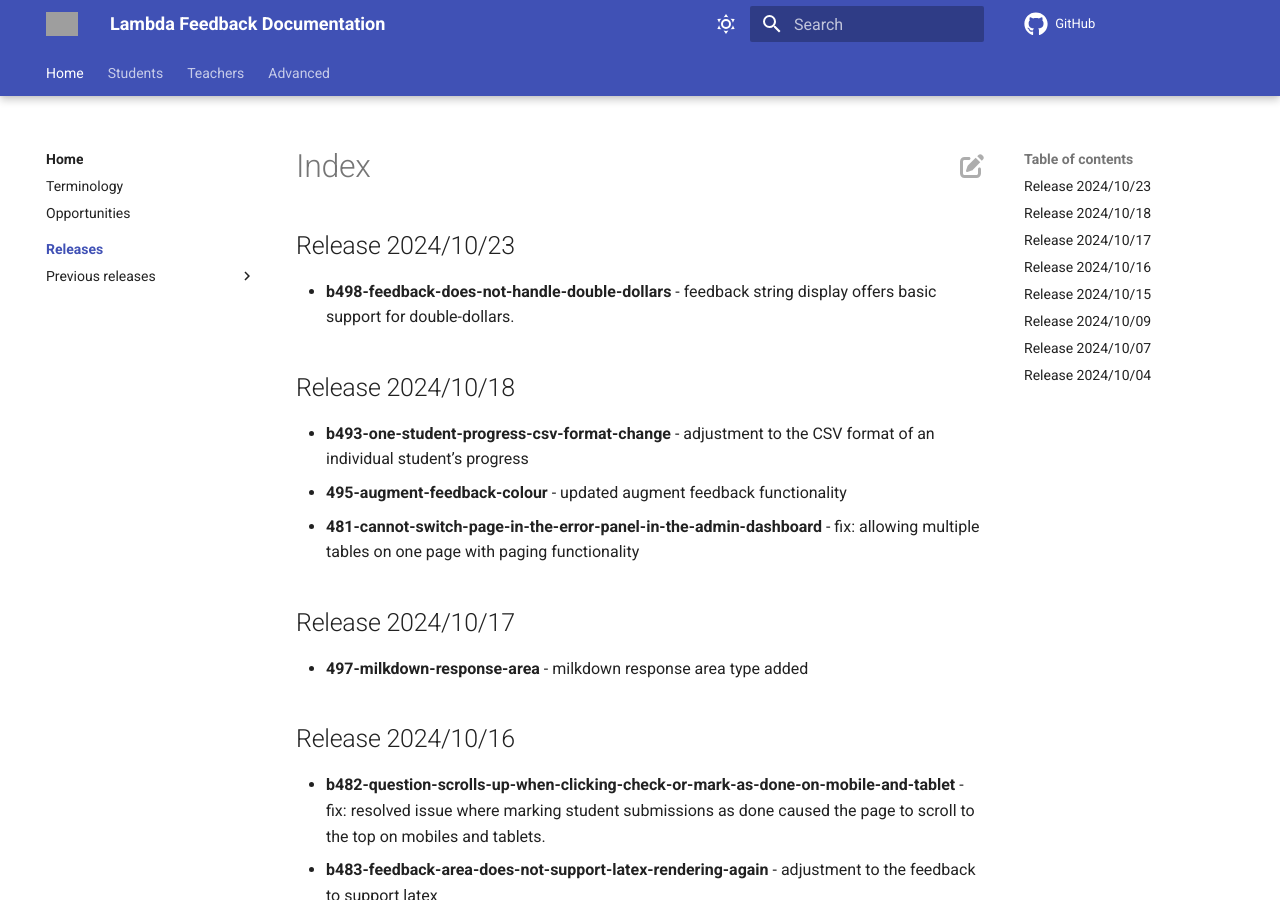
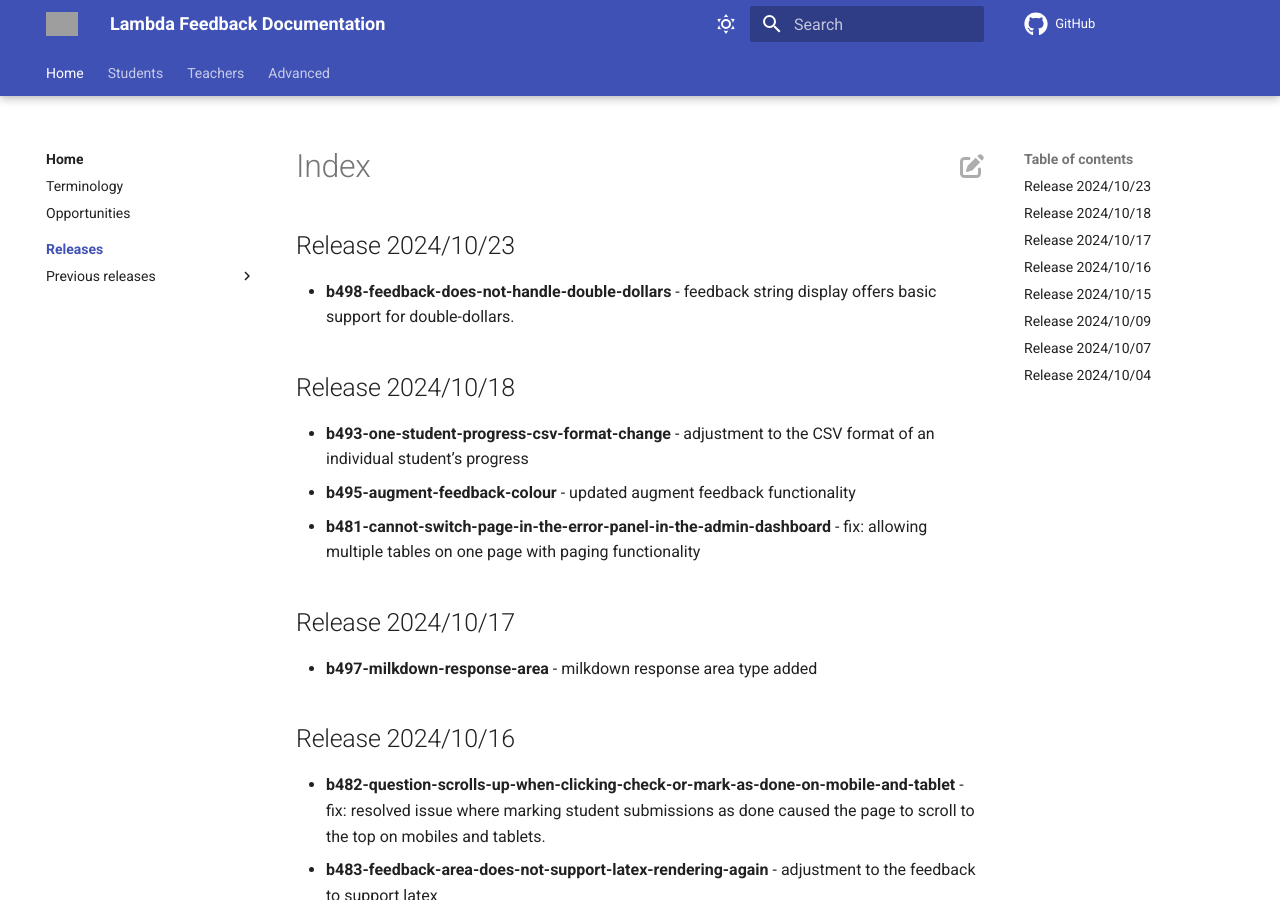
Before and after one commit to lambda-feedback/user-documentation, an MkDocs documentation site: the page built from docs/releases/index.md, in a window 1280 px wide and 900 px high. Built offline with MkDocs 1.6.1 and Material for MkDocs 9.7.7, drawn with Linux system fonts in a browser that asks for light colours; comment, search, counter and statistics services are not loaded; grey boxes are pictures that could not be loaded.

Commit message:
Release notes tweaks

```diff
--- a/docs/releases/index.md
+++ b/docs/releases/index.md
@@ -5,12 +5,12 @@
 ## Release 2024/10/18
 
 - **b493-one-student-progress-csv-format-change** - adjustment to the CSV format of an individual student’s progress
-- **495-augment-feedback-colour** - updated augment feedback functionality
-- **481-cannot-switch-page-in-the-error-panel-in-the-admin-dashboard** - fix: allowing multiple tables on one page with paging functionality
+- **b495-augment-feedback-colour** - updated augment feedback functionality
+- **b481-cannot-switch-page-in-the-error-panel-in-the-admin-dashboard** - fix: allowing multiple tables on one page with paging functionality
 
 ## Release 2024/10/17
 
-- **497-milkdown-response-area** - milkdown response area type added
+- **b497-milkdown-response-area** - milkdown response area type added
 
 ## Release 2024/10/16
 
```
